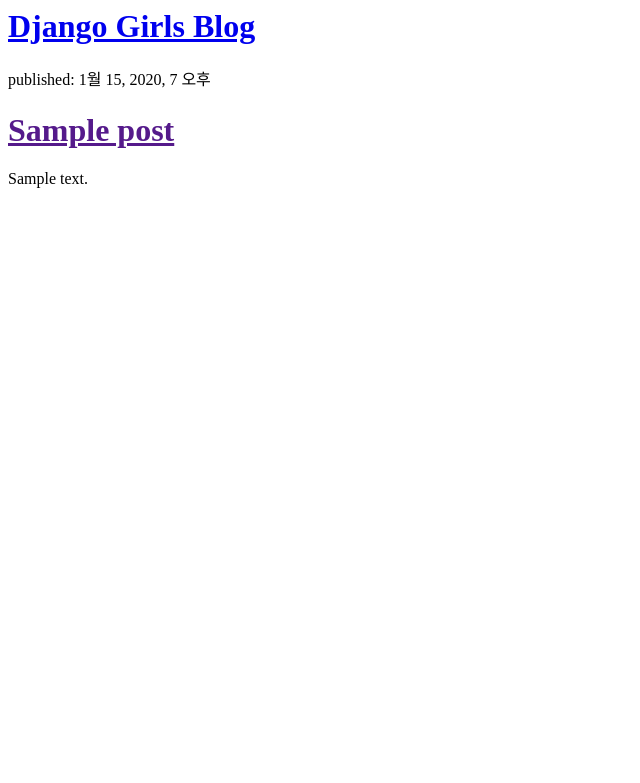
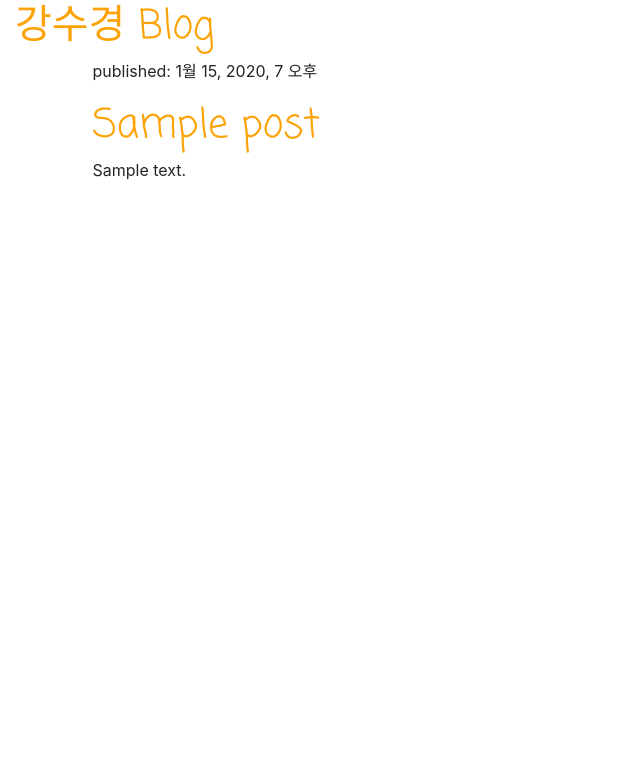
Before and after one commit to kangsudal/legendary-enigma, a Django app: template blog/templates/blog/post_list.html in a window 1280 px wide. Shown: the top 783 px of the page, without its empty margins (0-640 px from the left). Run offline with Django 3.2, Linux system fonts and the light colour scheme; the template is opened without the code that fills it: values that come from a table or form of the project are taken from there, others are empty; tables that the repository leaves empty hold one stand-in row (values such as "Sample post"); some libraries are stand-ins or nearby versions.

Commit message:
Work with templates and css file.

```diff
--- /dev/null
+++ b/blog/static/css/blog.css
@@ -0,0 +1,56 @@
+h1 a {
+    color: #FCA205;
+    font-family: 'Coming Soon', cursive;
+    /*font-family: 'Noto Serif KR', serif;*/
+}
+
+body {
+    padding-left: 15px;
+}
+/*
+.page-header {
+    background-color: #ff9400;
+    margin-top: 0;
+    padding: 20px 20px 20px 40px;
+}*/
+
+/*.page-header h1, .page-header h1 a, .page-header h1 a:visited, .page-header h1 a:active {
+    color: #ffffff;
+    font-size: 36pt;
+    text-decoration: none;
+}
+*/
+/*.content {
+    margin-left: 40px;
+*/}
+
+/*h1, h2, h3, h4 {
+    font-family: 'Lobster', cursive;
+}
+*/
+/*.date {
+    color: #828282;
+}
+*/
+/*.save {
+    float: right;
+}
+*/
+/*.post-form textarea, .post-form input {
+    width: 100%;
+}
+*/
+/*.top-menu, .top-menu:hover, .top-menu:visited {
+    color: #ffffff;
+    float: right;
+    font-size: 26pt;
+    margin-right: 20px;
+}
+*/
+/*.post {
+    margin-bottom: 70px;
+}
+*/
+/*.post h1 a, .post h1 a:visited {
+    color: #000000;
+}*/
--- a/blog/templates/blog/post_list.html
+++ b/blog/templates/blog/post_list.html
@@ -1,18 +1,50 @@
-<html>
+{% load static %}
+<!doctype html>
+<html lang="en">
     <head>
-        <title>Django Girls blog</title>
+        <title>Welcome - 강수경</title>
+
+        <!-- Required meta tags -->
+        <meta charset="utf-8">
+        <meta name="viewport" content="width=device-width, initial-scale=1, shrink-to-fit=no">
+
+        <!-- Bootstrap CSS -->
+        <link rel="stylesheet" href="https://stackpath.bootstrapcdn.com/bootstrap/4.1.3/css/bootstrap.min.css" integrity="sha384-MCw98/SFnGE8fJT3GXwEOngsV7Zt27NXFoaoApmYm81iuXoPkFOJwJ8ERdknLPMO" crossorigin="anonymous">
+
+        <!-- my CSS -->
+        <link rel="stylesheet" href="{% static 'css/blog.css' %}">
+
+        <!-- GOOGLE Fonts -->
+        <link href="https://fonts.googleapis.com/css?family=Coming+Soon|Noto+Serif+KR" rel="stylesheet">
+
     </head>
     <body>
-        <div>
-            <h1><a href="/">Django Girls Blog</a></h1>
+        <div class="page-header">
+            <h1><a href="/">강수경 Blog</a></h1>
         </div>
 
-        {% for post in posts %}
-            <div>
-                <p>published: {{ post.published_date }}</p>
-                <h1><a href="">{{ post.title }}</a></h1>
-                <p>{{ post.text|linebreaksbr }}</p>
+        <div class="content container">
+            <div class="row">
+                <div class="col-md-8">
+                    {% for post in posts %}
+                        <div class="post">
+                            <div class="date">
+                                <p>published: {{ post.published_date }}</p>
+                            </div>
+                            <h1><a href="">{{ post.title }}</a></h1>
+                            <p>{{ post.text|linebreaksbr }}</p>
+                        </div>
+                    {% endfor %}
+                </div>
             </div>
-        {% endfor %}
+        </div>
+
+
+    <!-- Optional JavaScript -->
+    <!-- jQuery first, then Popper.js, then Bootstrap JS -->
+    <script src="https://code.jquery.com/jquery-3.3.1.slim.min.js" integrity="sha384-q8i/X+965DzO0rT7abK41JStQIAqVgRVzpbzo5smXKp4YfRvH+8abtTE1Pi6jizo" crossorigin="anonymous"></script>
+    <script src="https://cdnjs.cloudflare.com/ajax/libs/popper.js/1.14.3/umd/popper.min.js" integrity="sha384-ZMP7rVo3mIykV+2+9J3UJ46jBk0WLaUAdn689aCwoqbBJiSnjAK/l8WvCWPIPm49" crossorigin="anonymous"></script>
+    <script src="https://stackpath.bootstrapcdn.com/bootstrap/4.1.3/js/bootstrap.min.js" integrity="sha384-ChfqqxuZUCnJSK3+MXmPNIyE6ZbWh2IMqE241rYiqJxyMiZ6OW/JmZQ5stwEULTy" crossorigin="anonymous"></script>
+
     </body>
 </html>
```
